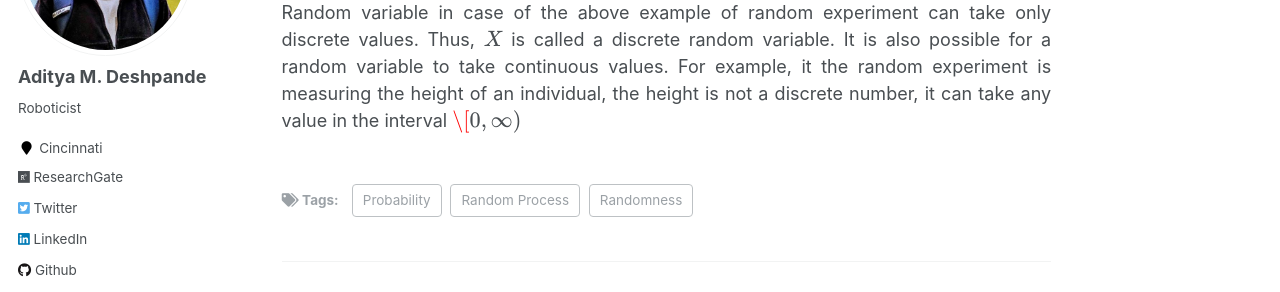
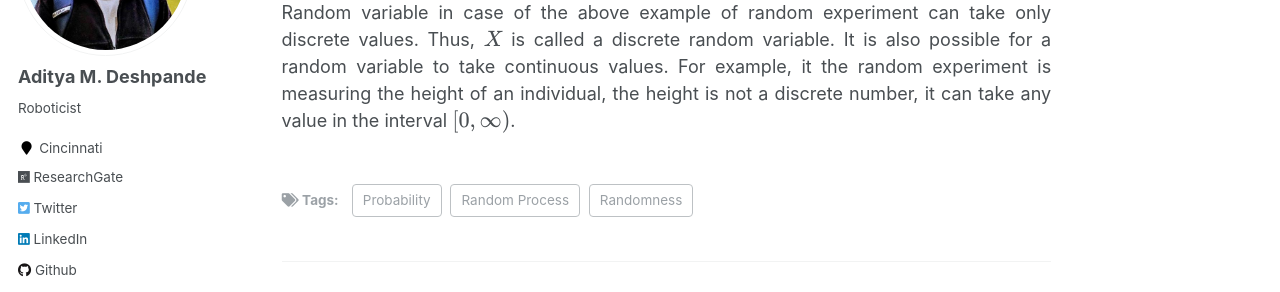
Before and after one commit to adipandas/adipandas.github.io, a Jekyll site: the page built from _posts/2019-09-01-random-process.md, in a window 1280 px wide and 900 px high, scrolled down 1004 px. Shown: the part 155-447 px from the top of the window. Built offline with Jekyll 4.4.1, drawn with Linux system fonts in a browser that asks for light colours; some web fonts are replaced; formulas are drawn with MathJax 3; comment, search, counter and statistics services are not loaded.

Commit message:
Update 2019-09-01-random-process.md

```diff
--- a/_posts/2019-09-01-random-process.md
+++ b/_posts/2019-09-01-random-process.md
@@ -35,4 +35,4 @@ $$X(H) = 1$$ and $$X(T)=0$$
 $$X(\xi)=x$$ where $$x\in\{0, 1\}$$ and $$\xi\in\{T, H\}$$.
 
 
-Random variable in case of the above example of random experiment can take only discrete values. Thus, $$X$$ is called a discrete random variable. It is also possible for a random variable to take continuous values. For example, it the random experiment is measuring the height of an individual, the height is not a discrete number, it can take any value in the interval $$\[0, \infty)$$
+Random variable in case of the above example of random experiment can take only discrete values. Thus, $$X$$ is called a discrete random variable. It is also possible for a random variable to take continuous values. For example, it the random experiment is measuring the height of an individual, the height is not a discrete number, it can take any value in the interval $$[0, \infty)$$.
```
